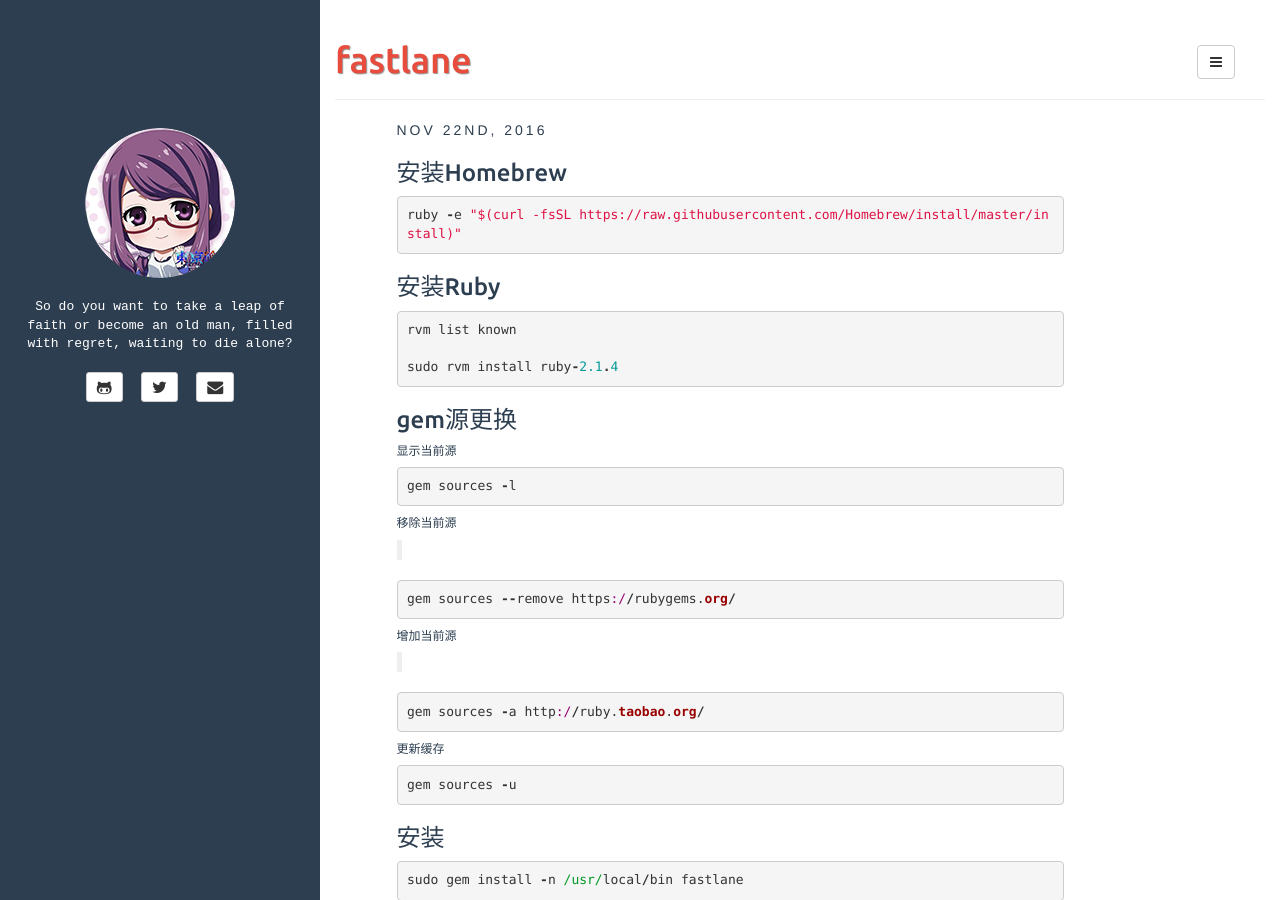
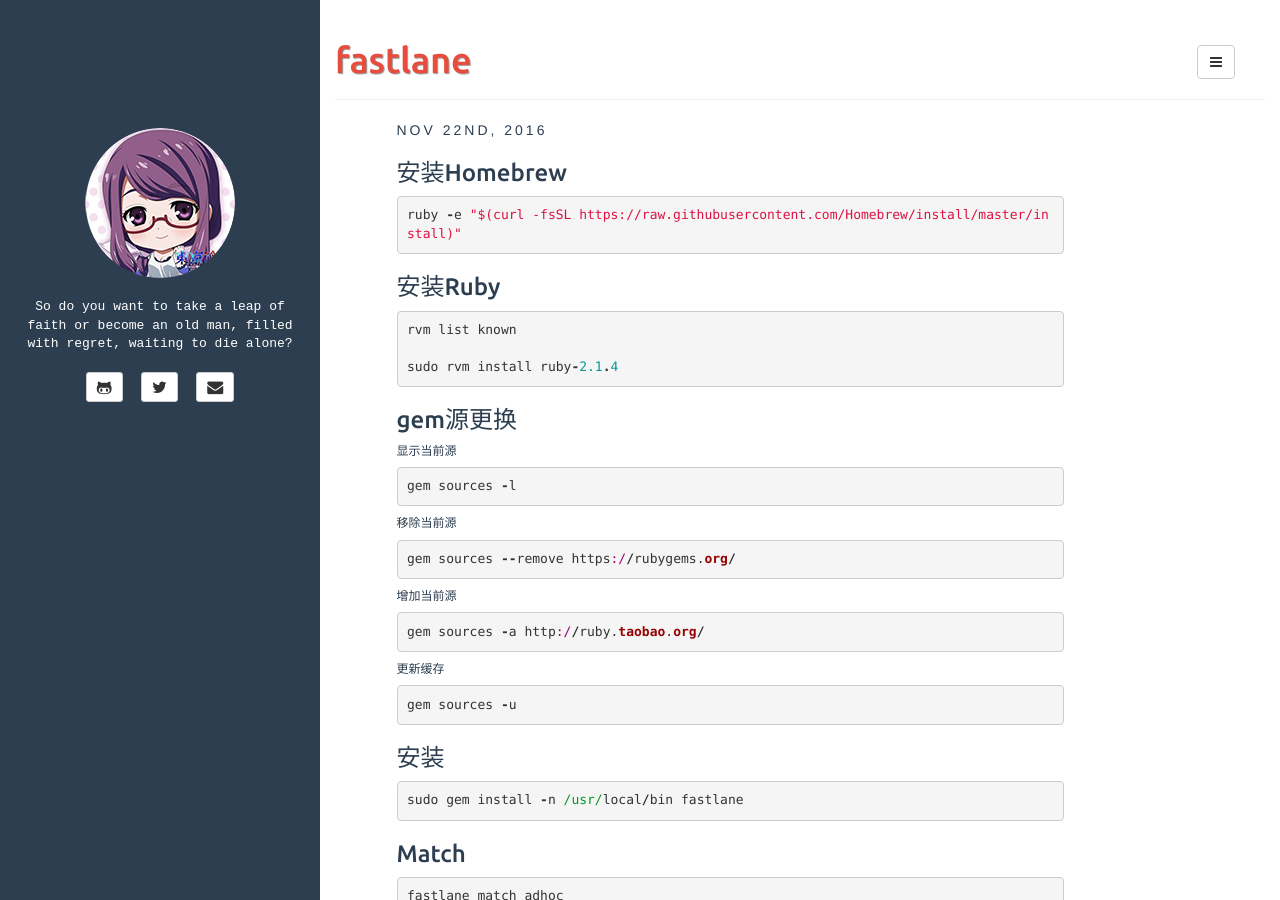
Before and after one commit to plusyu/plusyu.github.io, a Jekyll site: the page built from _posts/2016-11-22-iOS持续集成-fastlane.md, in a window 1280 px wide and 900 px high. Built offline with Jekyll 4.4.1, drawn with Linux system fonts in a browser that asks for light colours.

Commit message:
init style

```diff
--- a/_posts/2016-11-22-iOS持续集成-fastlane.md
+++ b/_posts/2016-11-22-iOS持续集成-fastlane.md
@@ -33,7 +33,7 @@
 
 {% endhighlight %}
 
-<h6>移除当前源</h6>>
+<h6>移除当前源</h6>
 
 {% highlight ruby %}
 
@@ -41,7 +41,7 @@
 
 {% endhighlight %}
 
-<h6>增加当前源</h6>>
+<h6>增加当前源</h6>
 
 {% highlight ruby %}
 
```
